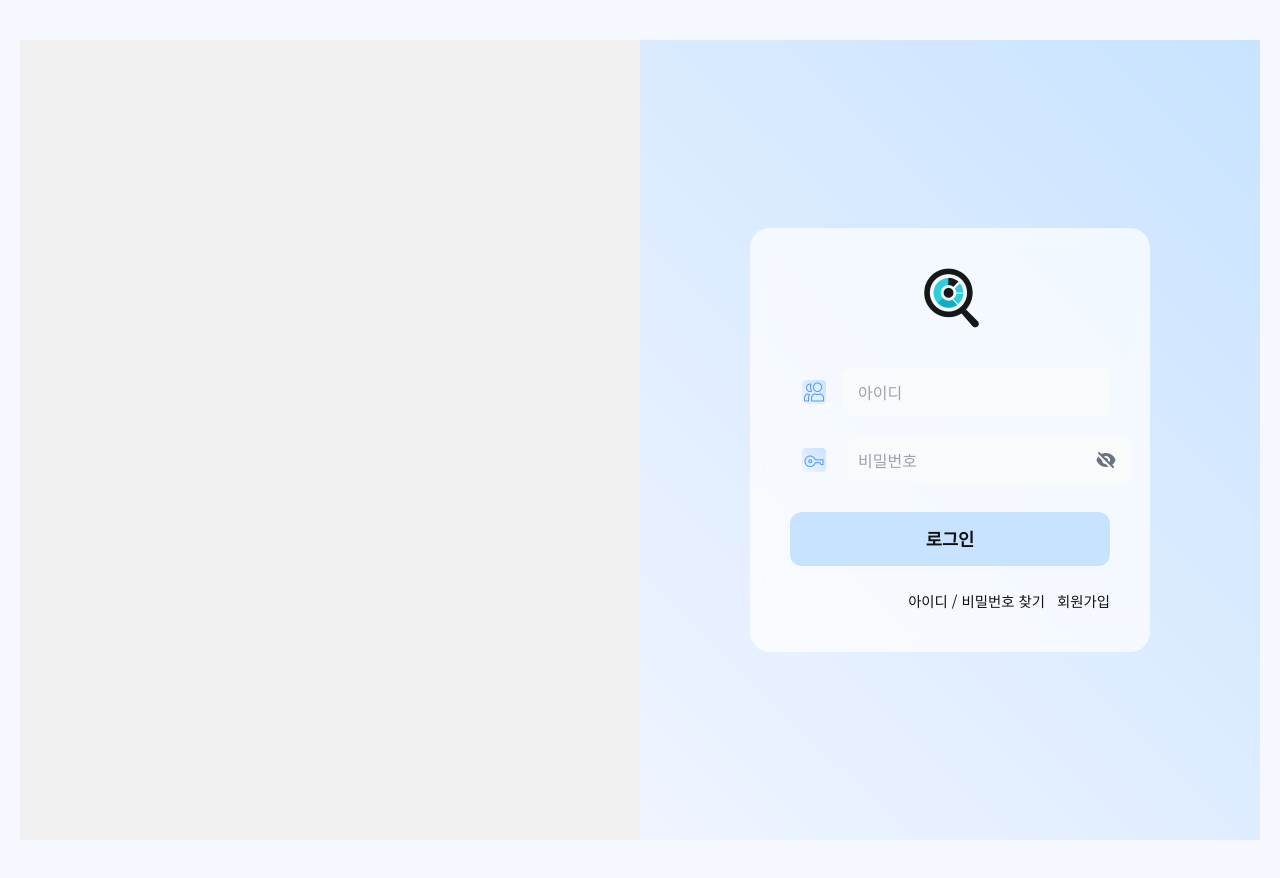
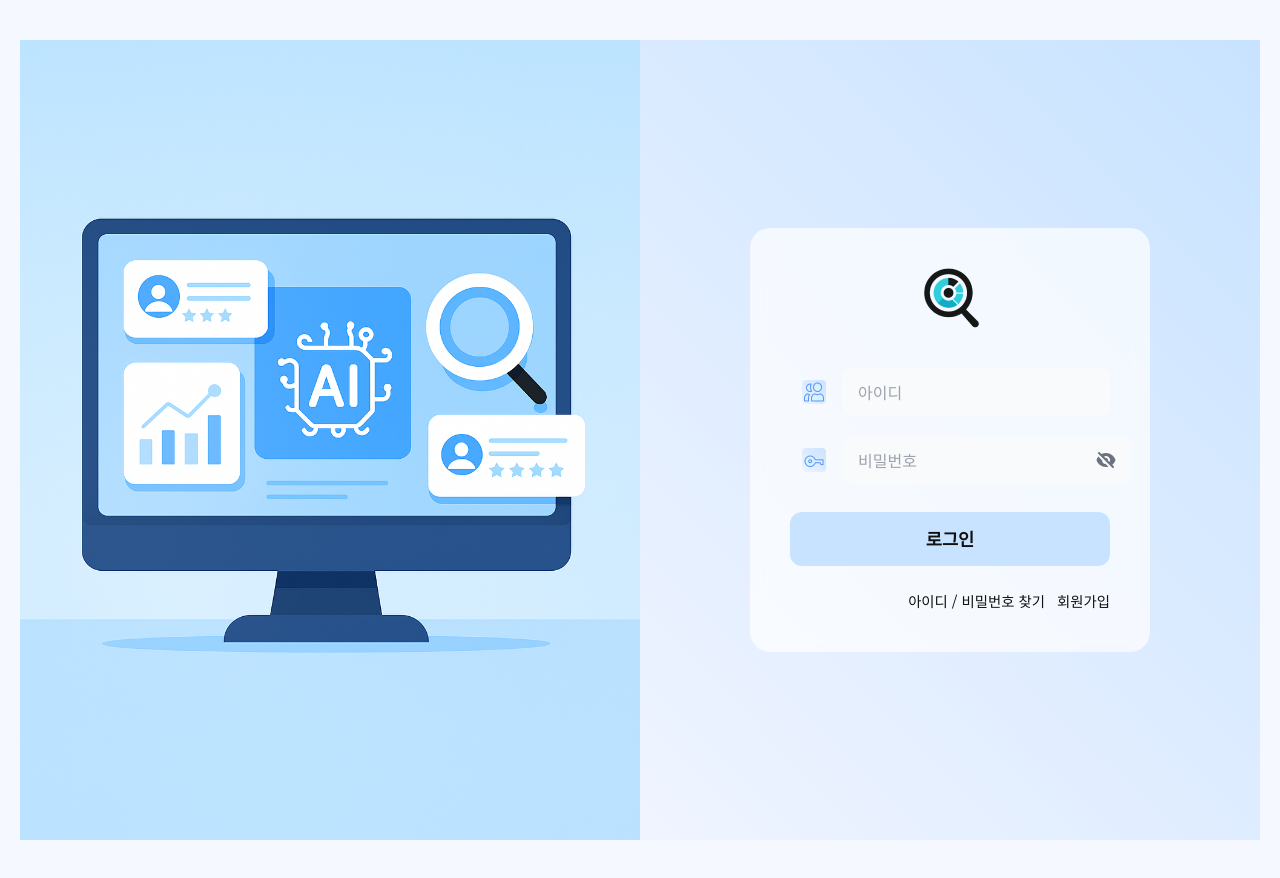
Before and after one commit to 2025-AISCHOOL-NLP-A/AI_Review, a React (Vite) app in the folder frontend/: page /login in a window 1280 px wide. Built offline with nearby package versions, Linux system fonts and the light colour scheme; no server answers.

Commit message:
로그인창 사진추가

```diff
--- a/frontend/src/styles/login.css
+++ b/frontend/src/styles/login.css
@@ -14,7 +14,10 @@
 /* 왼쪽 섹션 */
 .left-section {
   width: 50%;
-  background: #f0f0f0;
+  /* 기존 배경 제거 후 이미지 삽입 */
+  background: url("/images/login_left_section_draw.png") no-repeat center center;
+  background-size: cover; /* 이미지를 섹션 크기에 맞게 꽉 채움 */
+
   display: flex;
   flex-direction: column;
   justify-content: center;
--- a/frontend/src/styles/login_join.css
+++ b/frontend/src/styles/login_join.css
@@ -18,7 +18,7 @@ body {
   isolation: isolate;
   overflow: hidden;
 
-  width: min(100%, 680px);
+  width: min(100%, 660px);
   min-height: 100dvh;
   margin: 0 auto;
   padding: 40px 20px;
```
Also changed, not shown: frontend/public/images/login_left_section_draw.png (added).
